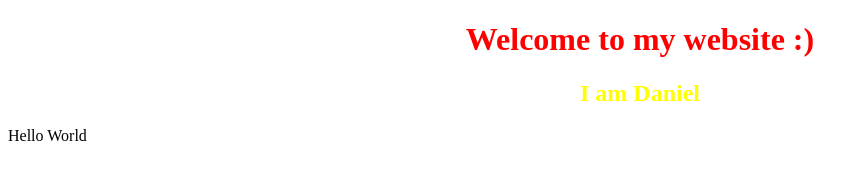
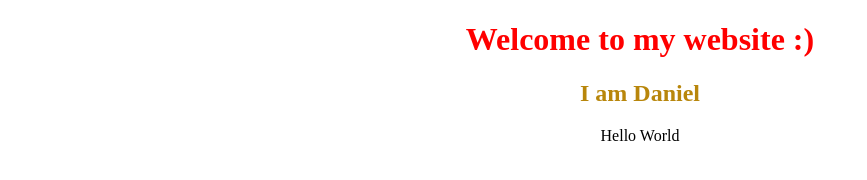
Before and after one commit to multidansk8/multidansk8.github.io, a plain HTML site: page index.html in a window 1280 px wide. Shown: the whole page, without its empty margins (0-867 px from the left). Drawn offline with Linux system fonts and the light colour scheme.

Commit message:
Added extra style

```diff
--- a/index.html
+++ b/index.html
@@ -5,6 +5,7 @@
     <style>
         div
         {
+            text-align:center;
         }
         h1
         {
@@ -14,7 +15,7 @@
 
         h2
         {
-            color:yellow;
+            color:#B8860B;
             text-align: center;
         }
 
```
